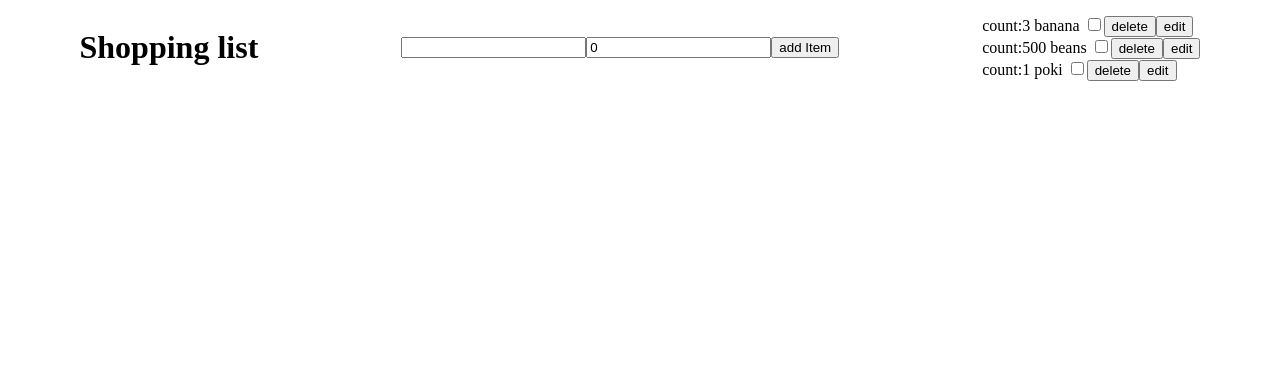
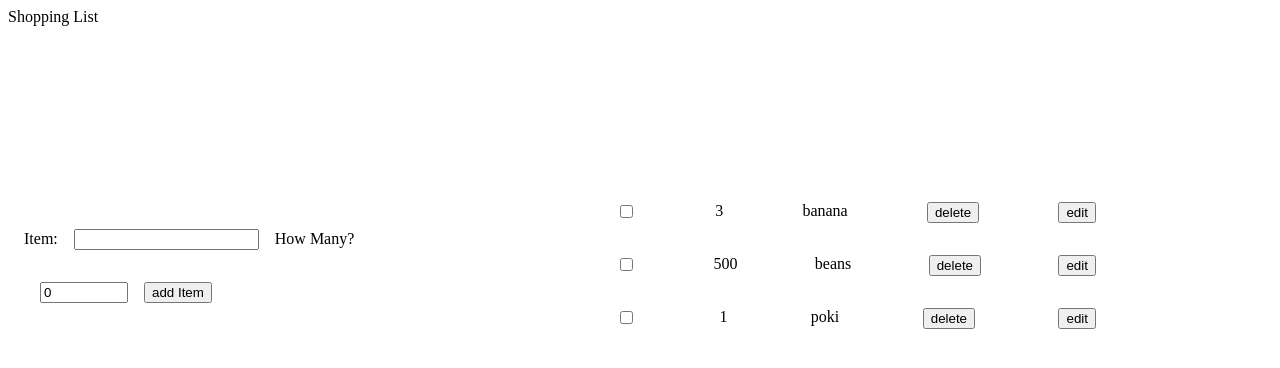
Before and after one commit to kakizaki55/shopping-list-use-reducer, a React app: page / in a window 1280 px wide. Shown: the top 368 px of the page. Built offline with nearby package versions, Linux system fonts and the light colour scheme.

Commit message:
did a bit of css

```diff
--- a/src/App.jsx
+++ b/src/App.jsx
@@ -1,8 +1,9 @@
-import Home from './views/Home/Home';
 import ShoppingList from './views/ShoppingList/ShoppingList';
+import Header from './views/Header/Header';
 export default function App() {
   return (
     <div>
+      <Header />
       <ShoppingList />
     </div>
   );
--- /dev/null
+++ b/src/components/AddItemForm/AddItemForm.css
@@ -0,0 +1,10 @@
+.name {
+  margin: 2vh;
+}
+.count {
+  width: 10vh;
+  margin: 2vh;
+}
+.form {
+  margin: 2vh;
+}
--- a/src/components/AddItemForm/AddItemForm.jsx
+++ b/src/components/AddItemForm/AddItemForm.jsx
@@ -1,4 +1,5 @@
 import React, { useState } from 'react';
+import style from './AddItemForm.css';
 
 export default function AddItemForm({ addNewItem }) {
   const [itemName, setItemName] = useState('');
@@ -13,18 +14,23 @@ export default function AddItemForm({ addNewItem }) {
   return (
     <div>
       <form
+        className={style.form}
         onSubmit={(e) => {
           handleSubmit(e);
         }}
       >
+        Item:
         <input
+          className={style.name}
           type="text"
           value={itemName}
           onChange={(e) => {
             setItemName(e.target.value);
           }}
         />
+        How Many?
         <input
+          className={style.count}
           type="number"
           value={count}
           onChange={(e) => {
--- /dev/null
+++ b/src/components/ShoppingListItems/ShoppingListItems.css
@@ -0,0 +1,12 @@
+.itemList {
+  display: flex;
+  flex-direction: column;
+  justify-content: space-evenly;
+  margin: 20vh;
+}
+.item {
+  display: flex;
+  justify-content: space-between;
+  margin: 2vh;
+  min-width: 60vh;
+}
--- a/src/components/ShoppingListItems/ShoppingListItems.jsx
+++ b/src/components/ShoppingListItems/ShoppingListItems.jsx
@@ -1,5 +1,6 @@
 import React from 'react';
 import { useState } from 'react';
+import style from './ShoppingListItems.css';
 
 export default function ShoppingListItems({
   shoppingList,
@@ -14,13 +15,14 @@ export default function ShoppingListItems({
     e.preventDefault();
     handleSaveEdit(nameEdit, countEdit, id);
   };
-  console.log(shoppingList);
+
   return (
-    <div>
+    <div className={style.itemList}>
       {shoppingList.map(({ name, id, count, completed, isEditing }) =>
         isEditing ? (
           <div key={id}>
             <form
+              className={style.item}
               onSubmit={(e) => {
                 handleSave(e, id);
               }}
@@ -34,7 +36,6 @@ export default function ShoppingListItems({
               />
               <input
                 type="number"
-                value={countEdit}
                 placeholder={count}
                 onChange={(e) => {
                   setCountEdit(e.target.value);
@@ -44,12 +45,12 @@ export default function ShoppingListItems({
             </form>
           </div>
         ) : (
-          <div key={id}>
-            <span>count:{count} </span>
-            <span>{name} </span>
+          <div className={style.item} key={id}>
             <span>
               <input type="checkbox" />
             </span>
+            <span>{count} </span>
+            <span>{name} </span>
             <button
               value={id}
               onClick={(e) => {
--- /dev/null
+++ b/src/views/Header/Header.jsx
@@ -0,0 +1,5 @@
+import React from 'react';
+
+export default function Header() {
+  return <div>Shopping List</div>;
+}
--- a/src/views/Home/Home.jsx
+++ /dev/null
@@ -1,5 +0,0 @@
-import React from 'react';
-
-export default function Home() {
-  return <div>Home</div>;
-}
--- a/src/views/ShoppingList/ShoppingList.jsx
+++ b/src/views/ShoppingList/ShoppingList.jsx
@@ -96,7 +96,6 @@ export default function ShoppingList() {
 
   return (
     <div className={style.shoppingListView}>
-      <h1>Shopping list</h1>
       <AddItemForm addNewItem={addNewItem} />
       <ShoppingListItems
         shoppingList={itemList}
```
Also changed, not shown: src/grocery.jpeg (added).
